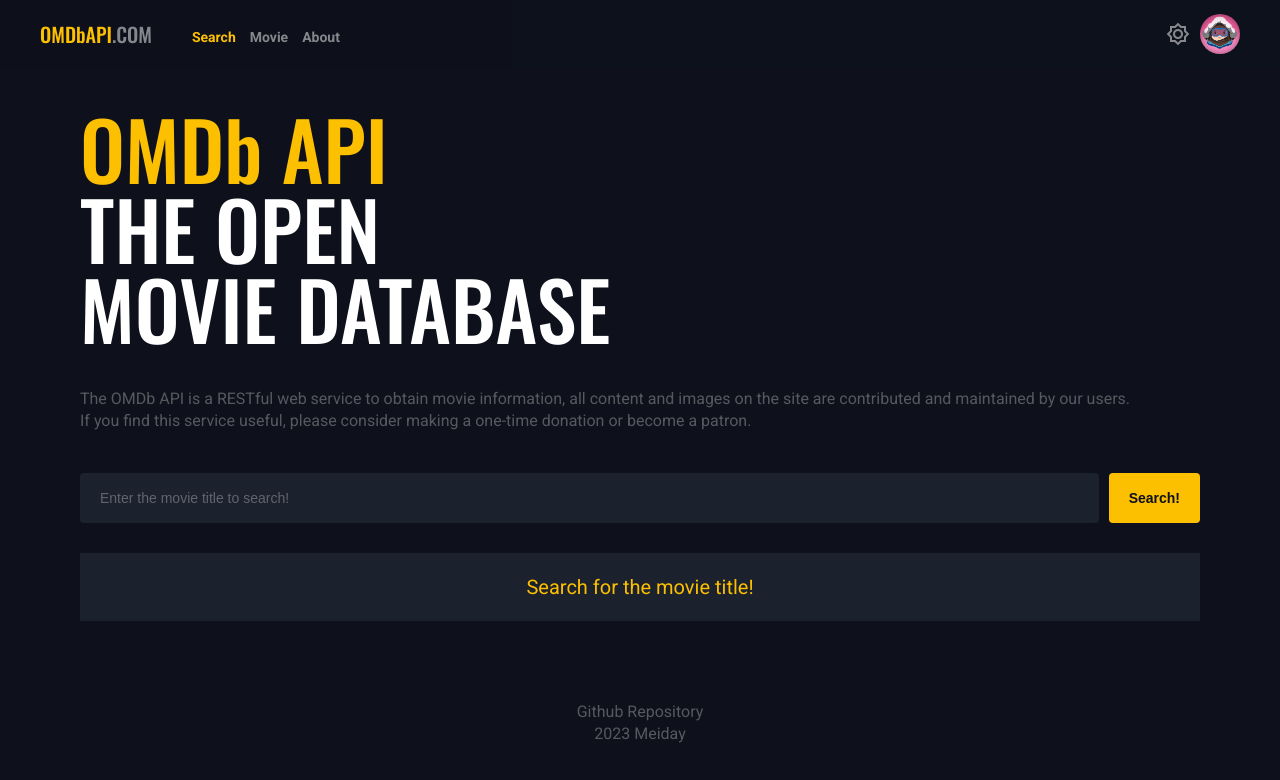
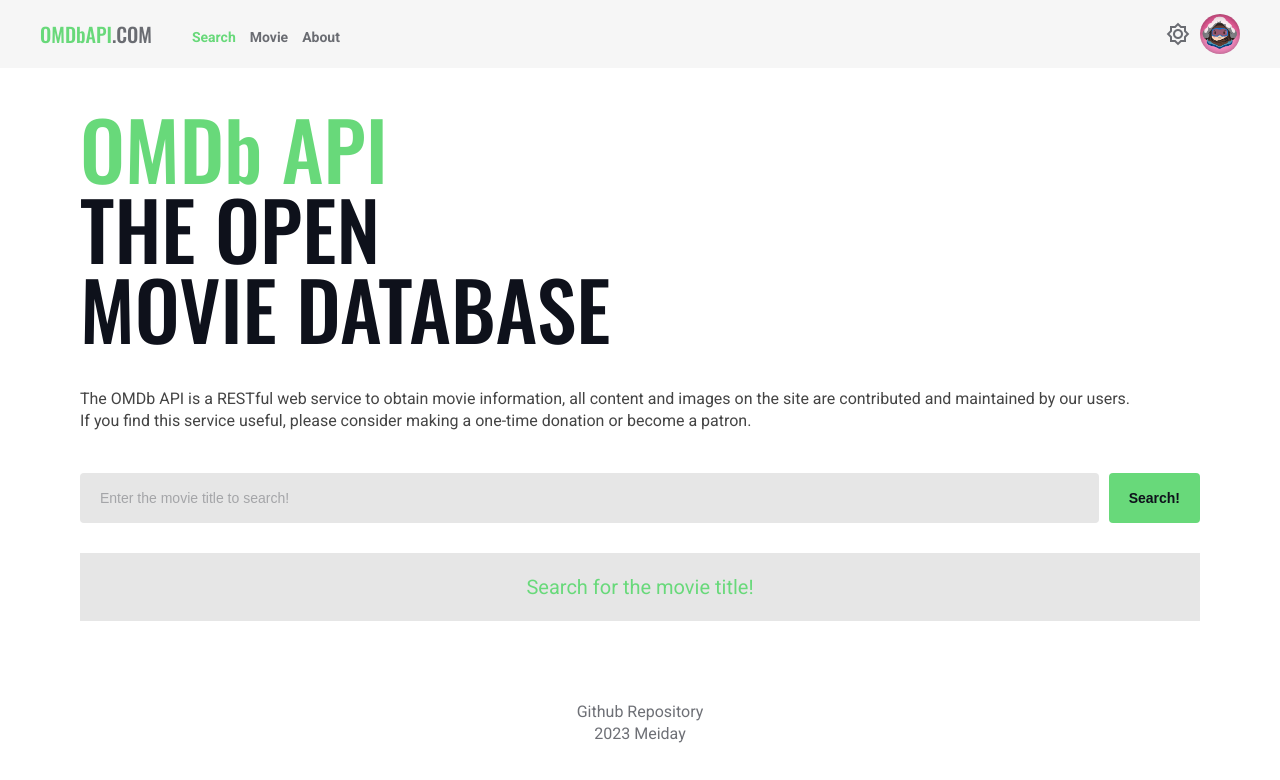
Before and after one commit to meiday456/movie-search, a React (Create React App) app: page /search in a window 1280 px wide. Shown: the top 780 px of the page. Built offline with nearby package versions, Linux system fonts and the light colour scheme.

Commit message:
light mode 작성중

```diff
--- a/src/App.tsx
+++ b/src/App.tsx
@@ -1,43 +1,10 @@
 import React from "react";
 import createSagaMiddleware from "redux-saga";
 import { configureStore } from "@reduxjs/toolkit";
-import Colors from "./component/common/Colors";
-import { createGlobalStyle } from "styled-components";
-import reset from "styled-reset";
-
-import Header from "./component/Header";
-import Footer from "./component/Footer";
-import ViewContainer from "./component/ViewContainer";
 import { Provider } from "react-redux";
 import rootSaga from "./store/saga/rootSaga";
 import rootStore from "./store/reducers/rootReducer";
-import { BrowserRouter } from "react-router-dom";
-
-const GlobalStyles = createGlobalStyle`
-  ${reset}
-  body {
-    margin: 0;
-    font-family:  -apple-system, BlinkMacSystemFont, 'Segoe UI', 'Roboto', 'Oxygen',
-    'Ubuntu', 'Cantarell', 'Fira Sans', 'Droid Sans', 'Helvetica Neue',
-    sans-serif;
-    -webkit-font-smoothing: antialiased;
-    -moz-osx-font-smoothing: grayscale;
-    --color-black: ${Colors.black};
-    --color-white: ${Colors.white};
-    --color-white-50: ${Colors.white50};
-    --color-white-30: ${Colors.white30};
-    --color-white-20: ${Colors.white20};
-    --color-white-10: ${Colors.white10};
-    --color-white-5: ${Colors.white5};
-    --color-primary: ${Colors.b_primary};
-    --color-hover: ${Colors.b_hover};
-    --color-area: ${Colors.b_area};
-    background-color: var(--color-black);
-    line-height: 1.4;
-    color: var(--color-white);
-  }
-
-`;
+import Main from "./component";
 
 const sagaMiddleware = createSagaMiddleware();
 
@@ -51,13 +18,8 @@
 function App() {
   return (
     <React.StrictMode>
-      <GlobalStyles />
       <Provider store={store}>
-        <BrowserRouter>
-          <Header />
-          <ViewContainer />
-          <Footer />
-        </BrowserRouter>
+        <Main />
       </Provider>
     </React.StrictMode>
   );
--- a/src/component/BlackAndWhite.tsx
+++ b/src/component/BlackAndWhite.tsx
@@ -2,7 +2,8 @@
 import { useDispatch, useSelector } from "react-redux";
 import { RootState } from "../store/reducers/rootReducer";
 import { updateIsDark } from "../store/reducers/view/viewMovieReducer";
-import { useEffect } from "react";
+import { isDark } from "../const/config";
+import { useState } from "react";
 
 const ChangeBtnDiv = styled.div`
   perspective: 340px;
@@ -10,11 +11,9 @@
   right: 90px;
   top: 22px;
   &:hover .front {
-    transform: rotateY(180deg);
     color: var(--color-primary);
   }
   &:hover .back {
-    transform: rotateY(0deg);
     color: var(--color-primary);
   }
 
@@ -24,9 +23,9 @@
   }
 `;
 
-const ChangeBtn = styled.span`
+const ChangeBtn = styled.span<{ isTurn: boolean }>`
   backface-visibility: hidden;
-  color: var(--color-white-50);
+  color: ${(props) => props.theme.header.color};
   transition: 1s;
   width: 100%;
   cursor: pointer;
@@ -34,50 +33,44 @@
 
 const ChangeBtnFront = styled(ChangeBtn)`
   position: absolute;
-  transform: rotateY(0deg);
+  transform: rotateY(${(props) => (props.isTurn ? "180deg" : "0deg")});
 `;
 
 const ChangeBtnBack = styled(ChangeBtn)`
-  transform: rotateY(-180deg);
+  transform: rotateY(${(props) => (props.isTurn ? "0deg" : "-180deg")});
 `;
 
 const BlackAndWhite = () => {
   const mode = ["brightness_5", "dark_mode"];
   const dispatch = useDispatch();
   const isPageDark = useSelector((state: RootState) => state.view.movie.isDark);
-
+  const [isTurn, setTurn] = useState(false);
   //클릭이 되었을때만 달라지면됨
   const clickHandle = (e: React.MouseEvent<HTMLSpanElement>) => {
-    if (e.currentTarget.textContent === mode[0]) {
-      //light mode
+    if (e.currentTarget.textContent === mode[1]) {
       dispatch(updateIsDark(false));
     } else {
       dispatch(updateIsDark(true));
     }
+    setTurn((prev) => !prev);
   };
-
-  useEffect(() => {
-    console.log(isPageDark);
-  }, [isPageDark]);
 
   return (
     <>
       <ChangeBtnDiv>
         <ChangeBtnFront
+          isTurn={isTurn}
           className="front material-symbols-outlined"
-          onClick={(e) => {
-            clickHandle(e);
-          }}
+          onClick={(e) => clickHandle(e)}
         >
-          {isPageDark ? mode[1] : mode[0]}
+          {isDark() ? mode[1] : mode[0]}
         </ChangeBtnFront>
         <ChangeBtnBack
+          isTurn={isTurn}
           className="back material-symbols-outlined"
-          onClick={(e) => {
-            clickHandle(e);
-          }}
+          onClick={(e) => clickHandle(e)}
         >
-          {isPageDark ? mode[0] : mode[1]}
+          {isDark() ? mode[0] : mode[1]}
         </ChangeBtnBack>
       </ChangeBtnDiv>
     </>
--- a/src/component/Footer.tsx
+++ b/src/component/Footer.tsx
@@ -8,7 +8,7 @@
 `;
 
 const StyledFooterAText = styled.a`
-  color: var(--color-white-20);
+  color: ${(props) => props.theme.footer.color};
   text-decoration: none;
 
   &:hover {
--- a/src/component/Header.tsx
+++ b/src/component/Header.tsx
@@ -8,7 +8,7 @@
 const StyledHeader = styled.header`
   font-family: "Roboto", sans-serif;
   padding: 20px 40px;
-  background-color: rgba(14, 17, 27, 0.9);
+  background-color: ${(props) => props.theme.header.background};
   position: sticky;
   top: 0;
   z-index: 9;
@@ -24,7 +24,7 @@
 const StyledLogo = styled.a`
   font-size: 20px;
   font-family: "Oswald", sans-serif;
-  color: var(--color-white-50);
+  color: ${(props) => props.theme.header.color};
   text-decoration: none;
 `;
 const StyledLogoTitle = styled.span`
@@ -52,7 +52,7 @@
 const StyledNavLink = styled(NavLink)`
   font-size: 14px;
   font-weight: 700;
-  color: var(--color-white-50);
+  color: ${(props) => props.theme.header.color};
   text-decoration: none;
 
   &.active {
--- a/src/component/common/Colors.ts
+++ /dev/null
@@ -1,12 +0,0 @@
-export default {
-  black: "#0E111B",
-  white: "#FFF",
-  white50: "rgba(255, 255, 255, .5)",
-  white30: "rgba(255, 255, 255, .3)",
-  white20: "rgba(255, 255, 255, .3)",
-  white10: "rgba(255, 255, 255, .1)",
-  white5: "rgba(255, 255, 255, .05)",
-  b_primary: "#FDC000",
-  b_hover: "#F86A05",
-  b_area: "#1C212E",
-};
--- a/src/component/common/Theme.ts
+++ b/src/component/common/Theme.ts
@@ -1,8 +1,69 @@
-const dark = {};
+import { Theme } from "../../interface/CommonInterface";
 
-const light = {};
+const defaultTheme = {
+  black: "#0E111B",
+  black60: "rgba(14,17,27,0.6)",
+  black30: "rgba(14,17,27,0.3)",
+  white: "#FFF",
+  white50: "rgba(255, 255, 255, .5)",
+  white30: "rgba(255, 255, 255, .3)",
+  white20: "rgba(255, 255, 255, .3)",
+  white10: "rgba(255, 255, 255, .1)",
+  white5: "rgba(255, 255, 255, .05)",
+};
 
-export default {
-  dark,
-  light,
+const dark: Theme = {
+  ...defaultTheme,
+  main: {
+    background: defaultTheme.black,
+    color: defaultTheme.white,
+  },
+  headline: {
+    color: defaultTheme.white30,
+  },
+  search: {
+    color: defaultTheme.white,
+    placeholder: defaultTheme.white30,
+  },
+  header: {
+    background: "rgba(14, 17, 27, 0.9)",
+    color: defaultTheme.white50,
+  },
+  footer: {
+    color: defaultTheme.white20,
+  },
+  primary: "#FDC000",
+  hover: "#F86A05",
+  area: "#1C212E",
+  font: defaultTheme.white,
 };
+
+const light: Theme = {
+  ...defaultTheme,
+  main: {
+    background: defaultTheme.white,
+    color: defaultTheme.black,
+  },
+  headline: {
+    color: "rgba(48,48,48,0.9)",
+  },
+  header: {
+    background: "rgba(245, 245, 245, 0.9)",
+    color: defaultTheme.black60,
+  },
+  search: {
+    color: defaultTheme.black60,
+    placeholder: defaultTheme.black30,
+  },
+  footer: {
+    color: defaultTheme.black60,
+  },
+  primary: "#68D97A",
+  hover: "#367A77",
+  area: "#E6E6E6",
+  font: defaultTheme.black,
+};
+
+export default (isDark: boolean) => {
+  return isDark ? dark : light;
+};
--- a/src/component/home/HeadLine.tsx
+++ b/src/component/home/HeadLine.tsx
@@ -1,11 +1,11 @@
-import styled from "styled-components"
+import styled from "styled-components";
 
 const StyledHeadLine = styled.div`
   margin-bottom: 40px;
-`
+`;
 
 const StyledMainText = styled.h1`
-  font-family: 'Oswald', sans-serif;
+  font-family: "Oswald", sans-serif;
   font-size: 80px;
   line-height: 1;
   margin-bottom: 40px;
@@ -13,31 +13,35 @@
   @media (max-width: 600px) {
     font-size: 60px;
   }
-`
+`;
 
 const StyledMainHighlightText = styled.span`
   color: var(--color-primary);
-`
+`;
 const StyledText = styled.p`
-  color: var(--color-white-30);
-`
-
+  color: ${(props) => props.theme.headline.color};
+`;
 
 const HeadLine = () => {
   return (
     <StyledHeadLine>
       <StyledMainText>
-                <StyledMainHighlightText>OMDb API</StyledMainHighlightText><br/>
-                THE OPEN<br/>
+        <StyledMainHighlightText>OMDb API</StyledMainHighlightText>
+        <br />
+        THE OPEN
+        <br />
         MOVIE DATABASE
       </StyledMainText>
       <StyledText>
-                The OMDb API is a RESTful web service to obtain movie information,
-                all content and images on the site are contributed and maintained by our users.<br/>
-                If you find this service useful, please consider making a one-time donation or become a patron.
+        The OMDb API is a RESTful web service to obtain movie information, all
+        content and images on the site are contributed and maintained by our
+        users.
+        <br />
+        If you find this service useful, please consider making a one-time
+        donation or become a patron.
       </StyledText>
     </StyledHeadLine>
-    )
-}
+  );
+};
 
-export default HeadLine
+export default HeadLine;
--- a/src/component/home/Search.tsx
+++ b/src/component/home/Search.tsx
@@ -1,16 +1,16 @@
-import styled from "styled-components"
-import {BtnPrimary} from "../common/Btn";
-import {FormEvent, useEffect, useState} from "react";
-import {useDispatch, useSelector} from "react-redux";
-import {actions as MovieAction} from "../../store/saga/movieAction"
-import {RootState} from "../../store/reducers/rootReducer";
-import {updateSearchText} from "../../store/reducers/view/viewMovieReducer";
+import styled from "styled-components";
+import { BtnPrimary } from "../common/Btn";
+import { FormEvent, useState } from "react";
+import { useDispatch, useSelector } from "react-redux";
+import { actions as MovieAction } from "../../store/saga/movieAction";
+import { RootState } from "../../store/reducers/rootReducer";
+import { updateSearchText } from "../../store/reducers/view/viewMovieReducer";
 
 const StyledContainer = styled.div`
   display: flex;
   gap: 10px;
   margin-bottom: 30px;
-`
+`;
 
 const StyledInput = styled.input`
   flex-grow: 1;
@@ -20,54 +20,53 @@
   border: none;
   outline: none;
   font-size: 14px;
-  color: var(--color-white);
+  color: ${(props) => props.theme.search.color};
   background-color: var(--color-area);
 
   &::placeholder {
-    color: var(--color-white-30);
+    color: ${(props) => props.theme.search.placeholder};
   }
-`
+`;
 
 const Search = () => {
+  const dispatch = useDispatch();
 
-    const dispatch = useDispatch()
-
-    const [word, setWord] = useState('')
-    const storeWord = useSelector((state:RootState)=>state.view.movie.searchText)
+  const [word, setWord] = useState("");
+  const storeWord = useSelector(
+    (state: RootState) => state.view.movie.searchText
+  );
 
   const inputChangeHandler = (event: FormEvent<HTMLInputElement>) => {
-        setWord(event.currentTarget.value)
-    }
+    setWord(event.currentTarget.value);
+  };
 
   const btnClick = () => {
     if (word) {
-            dispatch(updateSearchText(word))
-            if (storeWord !== word){
-                dispatch(MovieAction.fetchMovieList({
-                    page: 1
-                }))
-            }
-
-
-
+      dispatch(updateSearchText(word));
+      if (storeWord !== word) {
+        dispatch(
+          MovieAction.fetchMovieList({
+            page: 1,
+          })
+        );
       }
     }
+  };
 
   return (
     <StyledContainer>
-            <StyledInput placeholder="Enter the movie title to search!"
+      <StyledInput
+        placeholder="Enter the movie title to search!"
         onInput={inputChangeHandler}
         onKeyDown={(e) => {
-                             if (e.code === 'Enter') {
-                                 btnClick()
+          if (e.code === "Enter") {
+            btnClick();
           }
         }}
       />
-            <BtnPrimary onClick={btnClick}
+      <BtnPrimary onClick={btnClick}>Search!</BtnPrimary>
+    </StyledContainer>
+  );
+};
 
-            >Search!</BtnPrimary>
-        </StyledContainer>
-    )
-}
-
-export default Search
+export default Search;
--- /dev/null
+++ b/src/component/index.tsx
@@ -0,0 +1,53 @@
+import React from "react";
+import Header from "./Header";
+import ViewContainer from "./ViewContainer";
+import Footer from "./Footer";
+import { BrowserRouter } from "react-router-dom";
+import { createGlobalStyle, ThemeProvider } from "styled-components";
+import reset from "styled-reset";
+import Theme from "./common/Theme";
+import { useSelector } from "react-redux";
+import { RootState } from "../store/reducers/rootReducer";
+
+const GlobalStyles = createGlobalStyle`
+  ${reset}
+  body {
+    margin: 0;
+    font-family:  -apple-system, BlinkMacSystemFont, 'Segoe UI', 'Roboto', 'Oxygen',
+    'Ubuntu', 'Cantarell', 'Fira Sans', 'Droid Sans', 'Helvetica Neue',
+    sans-serif;
+    -webkit-font-smoothing: antialiased;
+    -moz-osx-font-smoothing: grayscale;
+    --color-background :${(props) => props.theme.main.background};
+    --color-black: ${(props) => props.theme.black};
+    --color-white: ${(props) => props.theme.white};
+    --color-white-50: ${(props) => props.theme.white50};
+    --color-white-30: ${(props) => props.theme.white30};
+    --color-white-20: ${(props) => props.theme.white20};
+    --color-white-10: ${(props) => props.theme.white10};
+    --color-white-5: ${(props) => props.theme.white5};
+    --color-primary: ${(props) => props.theme.primary};
+    --color-hover: ${(props) => props.theme.hover};
+    --color-area: ${(props) => props.theme.area};
+    background-color: var(--color-background);
+    line-height: 1.4;
+    color: ${(props) => props.theme.font};
+  }
+
+`;
+
+const Main = () => {
+  const pageDark = useSelector((state: RootState) => state.view.movie.isDark);
+  return (
+    <ThemeProvider theme={Theme(pageDark)}>
+      <GlobalStyles />
+      <BrowserRouter>
+        <Header />
+        <ViewContainer />
+        <Footer />
+      </BrowserRouter>
+    </ThemeProvider>
+  );
+};
+
+export default Main;
--- a/src/react-app-env.d.ts
+++ b/src/react-app-env.d.ts
@@ -1 +1,7 @@
 /// <reference types="react-scripts" />
+import "styled-components";
+import { Theme } from "./interface/CommonInterface";
+
+declare module "styled-components" {
+  export interface DefaultTheme extends Theme {}
+}
```
Also changed, not shown: src/component/home/MoreBtn.tsx (+37 -34 lines), src/interface/CommonInterface.ts (+32 -3 lines). Lines whose indentation alone changed are shown as unchanged.
